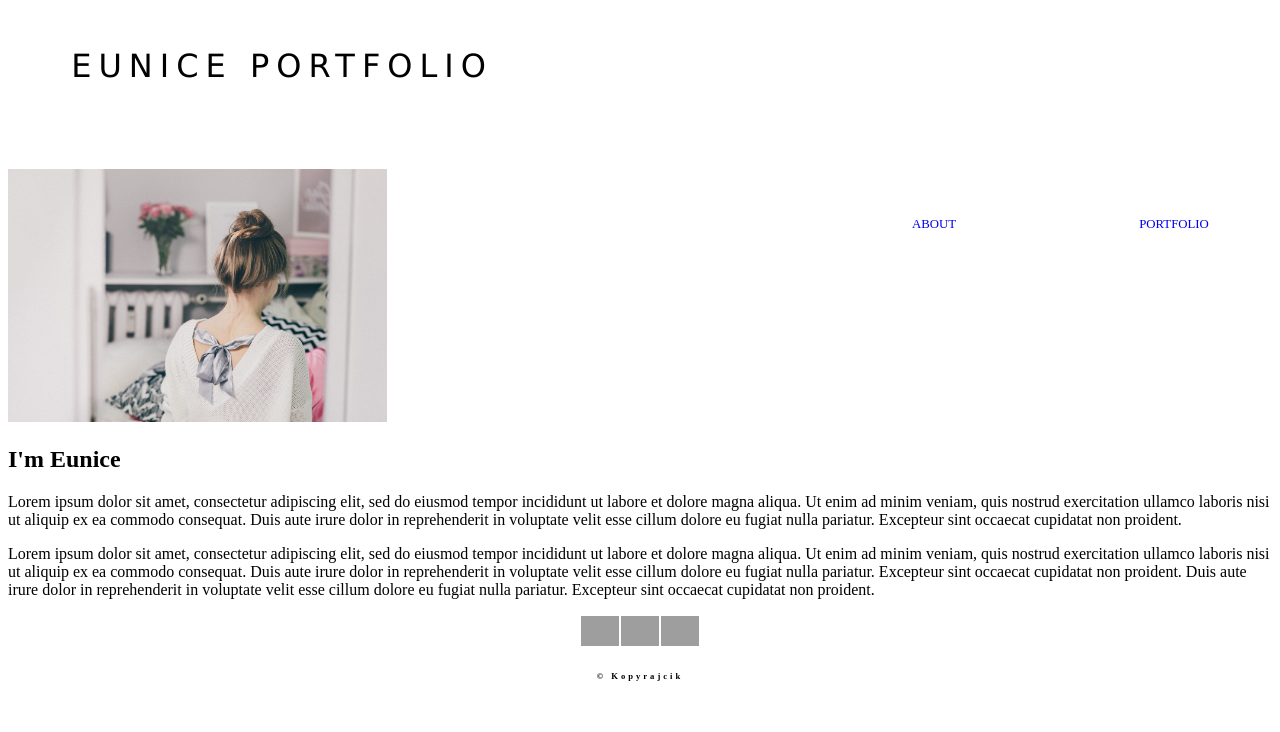
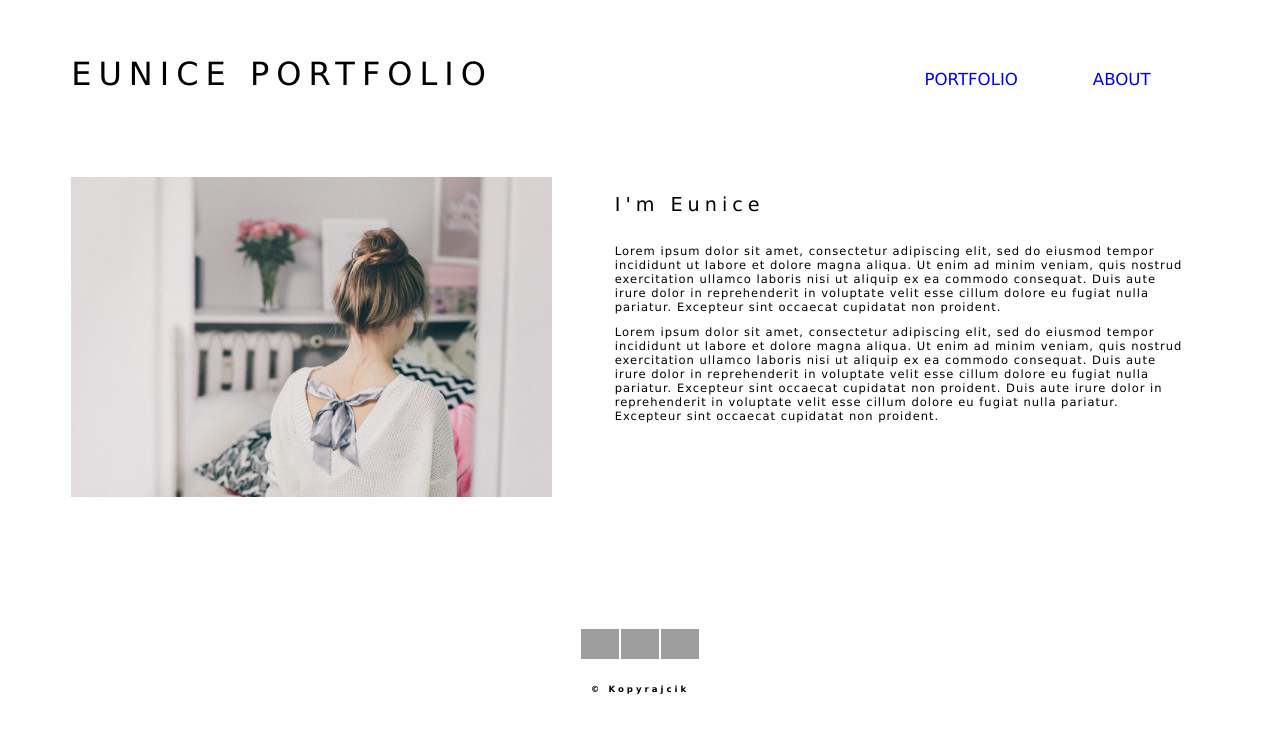
Before and after one commit to junisss/myFirstPortfolio, a plain HTML site: page about.html in a window 1280 px wide. Drawn offline with Linux system fonts and the light colour scheme; grey boxes are pictures that could not be loaded.

Commit message:
Style of ABOUT page and small changes in header

```diff
--- a/styles/main.css
+++ b/styles/main.css
@@ -1,26 +1,35 @@
+body {
+    font-family: Geneva, sans-serif;
+}
+
 /* Header */
 .header {
-    font-family: Geneva, sans-serif;
-    letter-spacing: 7px;
-    margin: 2% 5% 5% 5%;
+    margin: 2% 0 5% 5%;
+    display: inline-table;
+    width: 50%;
 }
 
 h1 {
     font-size: 2.5vw;
     letter-spacing: 7px;
     font-weight: 100;
-    display: inline-flex;
+    width: 100%;
+}
+
+.menu {
+    text-align: right;
+    display: inline-table;
+    margin: 2% 5% 5% 0;
+    width: 35%;
+    vertical-align: central;
 }
 
 .portfolio, .about {
-    font-size: 1vw;
+    font-size: 1.3vw;
     text-decoration: none;
-    display: inline-table;
-    float: right;
-    width: 15%;
+    display: inline-block;
+    width: 30%;
     text-align: right;
-    padding: 3.75% 5% 0 0;
-
 }
 
 
@@ -32,7 +41,7 @@ h1 {
     margin: 0 0 5% 5%;
 }
 
-img {
+.galery img {
     display: inline-table;
     width: 30%;
 }
@@ -47,6 +56,42 @@ h3 {
     padding-bottom: 4%;
 }
 
+
+/* About Me */
+.myPhoto {
+    width: 38%;
+    display: inline-table;
+    margin: 0 2% 10% 5%;
+}
+
+.myPhoto img {
+    width: 100%;
+    display: inline-table;
+}
+
+.aboutMe {
+    width: 45%;
+    display: inline-table;
+    float: right;
+    margin: 0 7% 10% 2%;
+}
+
+h2 {
+    font-size: 1.5vw;
+    font-weight: 200;
+    text-align: left;
+    letter-spacing: 5px;
+    display: inline-block;
+    width: 100%;
+}
+
+p {
+    font-size: 0.9vw;
+    font-weight: 100;
+    letter-spacing: 1px;
+    display: block;
+    width: 100%;
+}
 
 /* Footer */
 .socialMedia {
```
